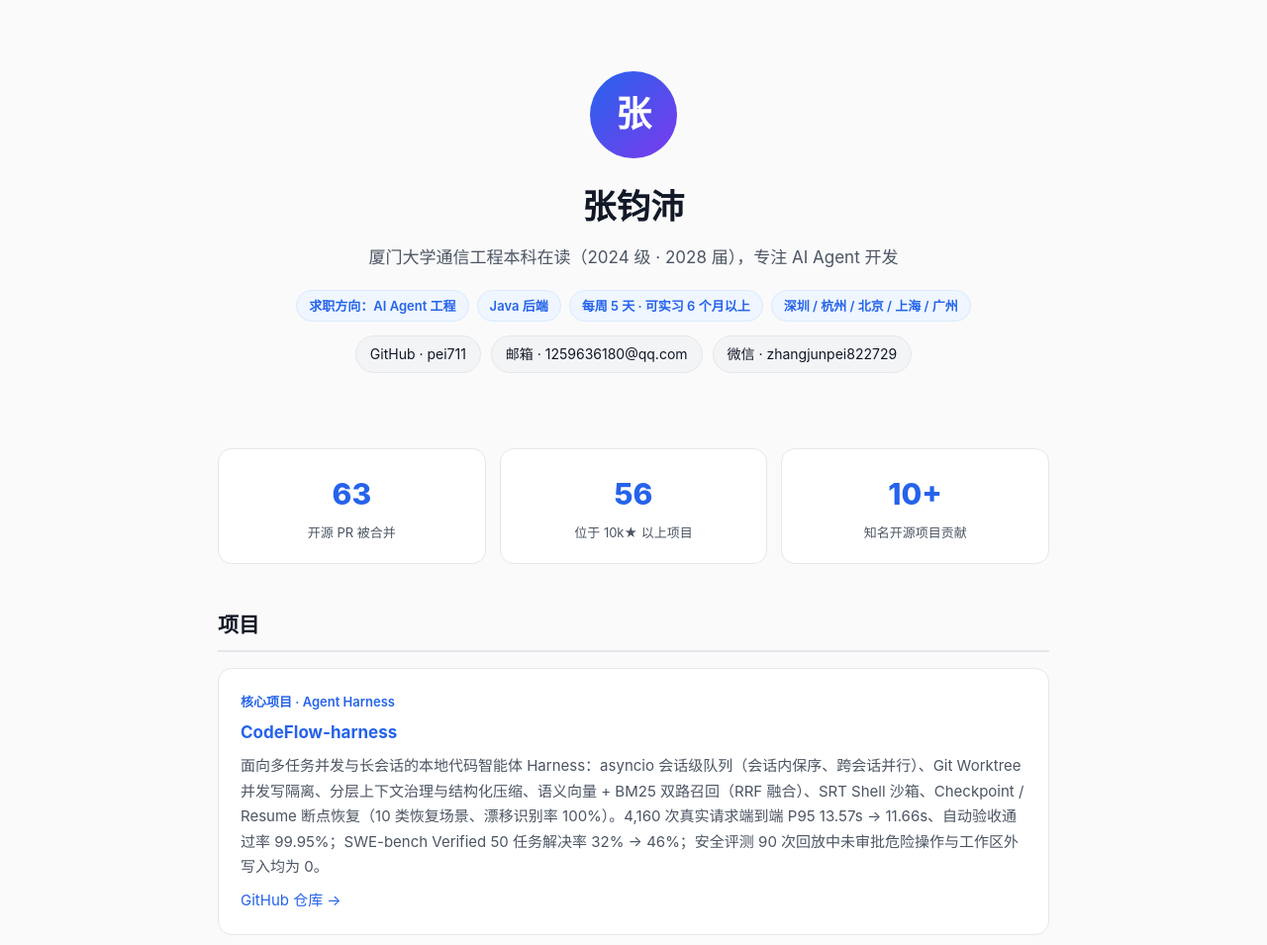
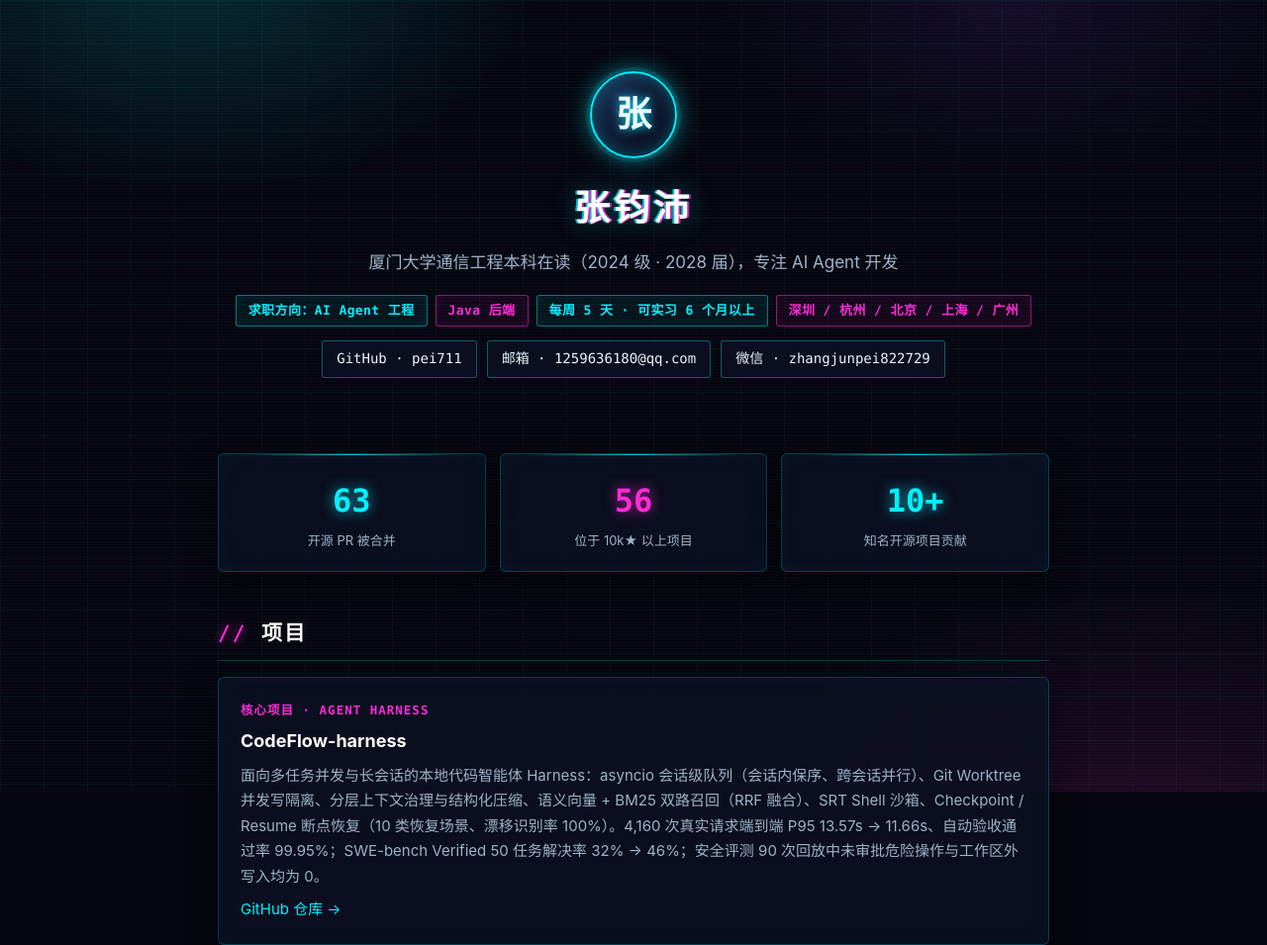
Before and after one commit to pei711/pei711.github.io, a plain HTML site: page index.html in a window 1280 px wide. Shown: the top 955 px of the page at 99% size. Drawn offline with Linux system fonts and the light colour scheme.

Commit message:
site: 赛博朋克主题（深空底色 + 霓虹青/品红辉光 + 网格扫描线）

```diff
--- a/index.html
+++ b/index.html
@@ -7,43 +7,66 @@
 <meta name="description" content="张钧沛，厦门大学通信工程本科在读，专注 AI Agent 开发。63 个开源 PR 被合并，56 个在 10k star 以上的项目。求职方向：AI Agent 开发实习 / Java 后端开发。">
 <style>
   :root{
-    --bg:#fafafa; --card:#ffffff; --ink:#111827; --sub:#4b5563; --line:#e5e7eb;
-    --accent:#2563eb; --accent-soft:#eff6ff; --chip:#f3f4f6;
+    --bg:#05060f; --panel:rgba(13,17,35,.82); --panel2:rgba(10,13,28,.92);
+    --ink:#e8f6ff; --sub:#9fb3c8; --line:rgba(0,240,255,.22);
+    --cy:#00f0ff; --mg:#ff2bd6; --yl:#ffd34d; --vi:#7c3aed;
   }
   *{margin:0;padding:0;box-sizing:border-box}
-  body{font-family:-apple-system,BlinkMacSystemFont,"Segoe UI","PingFang SC","Hiragino Sans GB","Microsoft YaHei",sans-serif;background:var(--bg);color:var(--ink);line-height:1.7}
-  a{color:var(--accent);text-decoration:none}
-  a:hover{text-decoration:underline}
+  html{scrollbar-color:var(--cy) #0a0d1f}
+  body{font-family:-apple-system,BlinkMacSystemFont,"Segoe UI","PingFang SC","Hiragino Sans GB","Microsoft YaHei",sans-serif;background:var(--bg);color:var(--ink);line-height:1.7;position:relative;overflow-x:hidden}
+  body::before{content:"";position:fixed;inset:0;z-index:-2;background:
+    radial-gradient(600px 400px at 15% -5%,rgba(0,240,255,.16),transparent 60%),
+    radial-gradient(700px 500px at 90% 110%,rgba(255,43,214,.13),transparent 60%),
+    radial-gradient(500px 300px at 80% 0%,rgba(124,58,237,.12),transparent 60%),var(--bg)}
+  body::after{content:"";position:fixed;inset:0;z-index:-1;pointer-events:none;background:
+    repeating-linear-gradient(0deg,rgba(255,255,255,.025) 0 1px,transparent 1px 3px),
+    linear-gradient(rgba(0,240,255,.05) 1px,transparent 1px),
+    linear-gradient(90deg,rgba(0,240,255,.05) 1px,transparent 1px);
+    background-size:auto,44px 44px,44px 44px}
+  ::selection{background:var(--mg);color:#fff}
+  a{color:var(--cy);text-decoration:none;transition:color .2s,text-shadow .2s}
+  a:hover{color:#7df6ff;text-shadow:0 0 8px rgba(0,240,255,.8)}
   .wrap{max-width:880px;margin:0 auto;padding:0 20px}
   header{padding:72px 0 40px;text-align:center}
-  .avatar{width:88px;height:88px;border-radius:50%;background:linear-gradient(135deg,#2563eb,#7c3aed);color:#fff;font-size:36px;font-weight:700;display:flex;align-items:center;justify-content:center;margin:0 auto 20px}
-  h1{font-size:34px;font-weight:800;letter-spacing:.5px}
-  .tagline{font-size:17px;color:var(--sub);margin-top:8px}
+  .avatar{width:88px;height:88px;border-radius:50%;background:radial-gradient(circle at 32% 30%,#1b2b52,#0a0d1f 70%);border:2px solid var(--cy);box-shadow:0 0 0 4px rgba(0,240,255,.12),0 0 24px rgba(0,240,255,.55),inset 0 0 18px rgba(0,240,255,.35);color:#eafcff;font-size:36px;font-weight:700;display:flex;align-items:center;justify-content:center;margin:0 auto 20px;text-shadow:0 0 10px rgba(0,240,255,.9)}
+  h1{font-size:36px;font-weight:800;letter-spacing:4px;color:#fff;text-shadow:2px 0 0 rgba(255,43,214,.75),-2px 0 0 rgba(0,240,255,.75),0 0 26px rgba(0,240,255,.35)}
+  .tagline{font-size:17px;color:var(--sub);margin-top:10px}
   .badges{margin-top:18px;display:flex;gap:8px;justify-content:center;flex-wrap:wrap}
-  .badge{background:var(--accent-soft);color:var(--accent);border:1px solid #dbeafe;padding:4px 12px;border-radius:999px;font-size:13px;font-weight:600}
+  .badge{background:rgba(0,240,255,.06);color:var(--cy);border:1px solid rgba(0,240,255,.45);padding:4px 12px;border-radius:3px;font-size:13px;font-weight:600;font-family:ui-monospace,"JetBrains Mono",Menlo,Consolas,monospace;letter-spacing:.4px;box-shadow:inset 0 0 12px rgba(0,240,255,.07)}
+  .badge:nth-child(2n){color:var(--mg);border-color:rgba(255,43,214,.5);background:rgba(255,43,214,.06);box-shadow:inset 0 0 12px rgba(255,43,214,.08)}
   .stats{display:grid;grid-template-columns:repeat(3,1fr);gap:14px;margin:36px 0}
-  .stat{background:var(--card);border:1px solid var(--line);border-radius:14px;padding:20px 10px;text-align:center}
-  .stat .num{font-size:30px;font-weight:800;color:var(--accent)}
+  .stat{background:var(--panel);border:1px solid var(--line);border-radius:6px;padding:20px 10px;text-align:center;box-shadow:0 0 0 1px rgba(0,0,0,.4),0 8px 30px rgba(0,0,0,.45),inset 0 0 24px rgba(0,240,255,.04);position:relative}
+  .stat::before{content:"";position:absolute;top:0;left:10%;right:10%;height:1px;background:linear-gradient(90deg,transparent,var(--cy),transparent);opacity:.8}
+  .stat .num{font-size:32px;font-weight:800;color:var(--cy);font-family:ui-monospace,"JetBrains Mono",Menlo,Consolas,monospace;text-shadow:0 0 14px rgba(0,240,255,.75)}
+  .stat:nth-child(2) .num{color:var(--mg);text-shadow:0 0 14px rgba(255,43,214,.7)}
   .stat .lbl{font-size:13px;color:var(--sub);margin-top:2px}
   section{margin:44px 0}
-  h2{font-size:21px;font-weight:800;margin-bottom:16px;padding-bottom:8px;border-bottom:2px solid var(--line)}
-  .card{background:var(--card);border:1px solid var(--line);border-radius:14px;padding:22px;margin-bottom:14px}
-  .card h3{font-size:17px;margin-bottom:6px}
+  h2{font-size:21px;font-weight:800;margin-bottom:16px;padding-bottom:8px;border-bottom:1px solid var(--line);letter-spacing:2px;color:#fff}
+  h2::before{content:"// ";color:var(--mg);font-family:ui-monospace,"JetBrains Mono",Menlo,Consolas,monospace;text-shadow:0 0 10px rgba(255,43,214,.8)}
+  .card{background:var(--panel);border:1px solid var(--line);border-radius:6px;padding:22px;margin-bottom:14px;box-shadow:0 10px 34px rgba(0,0,0,.45),inset 0 0 24px rgba(0,240,255,.03);transition:border-color .25s,box-shadow .25s,transform .25s}
+  .card:hover{border-color:rgba(0,240,255,.65);box-shadow:0 0 0 1px rgba(0,240,255,.25),0 14px 40px rgba(0,0,0,.55),0 0 28px rgba(0,240,255,.18);transform:translateY(-2px)}
+  .card h3{font-size:18px;margin-bottom:6px}
+  .card h3 a{color:#fff}
+  .card h3 a:hover{color:var(--cy)}
   .card p{color:var(--sub);font-size:15px}
-  .card .meta{font-size:13px;color:var(--accent);font-weight:600;margin-bottom:6px}
+  .card .meta{font-size:12.5px;color:var(--mg);font-weight:600;margin-bottom:6px;font-family:ui-monospace,"JetBrains Mono",Menlo,Consolas,monospace;letter-spacing:1px;text-transform:uppercase}
   ul.pr{list-style:none}
-  ul.pr li{padding:9px 0;border-bottom:1px dashed var(--line);font-size:15px;display:flex;gap:10px;align-items:baseline}
+  ul.pr li{padding:9px 0;border-bottom:1px dashed rgba(0,240,255,.16);font-size:15px;display:flex;gap:10px;align-items:baseline}
   ul.pr li:last-child{border-bottom:none}
-  .stars{color:#b45309;font-weight:700;white-space:nowrap;font-size:13px;background:#fffbeb;border:1px solid #fde68a;border-radius:6px;padding:1px 7px}
+  ul.pr b{color:#fff}
+  .stars{color:var(--yl);font-weight:700;white-space:nowrap;font-size:13px;background:rgba(255,211,77,.07);border:1px solid rgba(255,211,77,.5);border-radius:4px;padding:1px 7px;font-family:ui-monospace,"JetBrains Mono",Menlo,Consolas,monospace;text-shadow:0 0 8px rgba(255,211,77,.5)}
   .skills{display:grid;grid-template-columns:1fr 1fr;gap:12px}
-  .skill{background:var(--card);border:1px solid var(--line);border-radius:12px;padding:16px}
-  .skill b{display:block;margin-bottom:4px;font-size:15px}
+  .skill{background:var(--panel);border:1px solid var(--line);border-radius:6px;padding:16px;transition:border-color .25s,box-shadow .25s}
+  .skill:hover{border-color:rgba(255,43,214,.55);box-shadow:0 0 22px rgba(255,43,214,.15)}
+  .skill b{display:block;margin-bottom:4px;font-size:15px;color:#fff}
   .skill span{color:var(--sub);font-size:14px}
-  .intent{background:var(--accent-soft);border:1px solid #dbeafe;border-radius:14px;padding:20px 22px;font-size:15px}
+  .intent{background:linear-gradient(135deg,rgba(0,240,255,.07),rgba(255,43,214,.07));border:1px solid rgba(0,240,255,.4);border-radius:6px;padding:20px 22px;font-size:15px;box-shadow:inset 0 0 30px rgba(0,240,255,.05),0 0 24px rgba(255,43,214,.08)}
+  .intent b{color:var(--cy)}
   footer{padding:36px 0 56px;text-align:center;color:var(--sub);font-size:14px}
   .contact{display:flex;gap:10px;justify-content:center;flex-wrap:wrap;margin-top:14px}
-  .chip{background:var(--chip);border:1px solid var(--line);border-radius:999px;padding:6px 14px;font-size:14px;color:var(--ink)}
-  @media(max-width:640px){.stats{grid-template-columns:1fr 1fr 1fr;gap:8px}.skills{grid-template-columns:1fr}h1{font-size:27px}}
+  .chip{background:rgba(13,17,35,.8);border:1px solid rgba(0,240,255,.35);border-radius:3px;padding:6px 14px;font-size:14px;color:var(--ink);font-family:ui-monospace,"JetBrains Mono",Menlo,Consolas,monospace}
+  a.chip:hover{border-color:var(--cy);box-shadow:0 0 14px rgba(0,240,255,.35)}
+  @media(max-width:640px){.stats{grid-template-columns:1fr 1fr 1fr;gap:8px}.skills{grid-template-columns:1fr}h1{font-size:28px}}
 </style>
 </head>
 <body>
```
